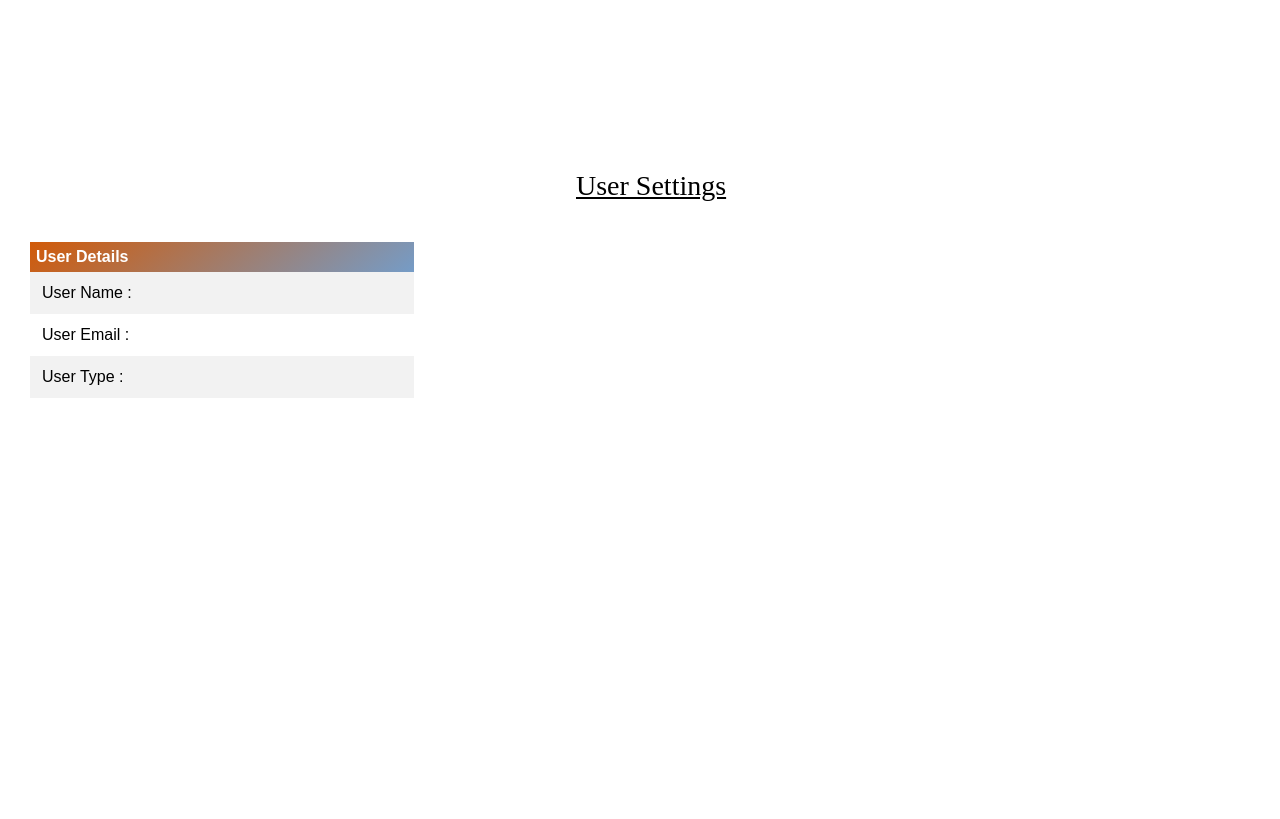
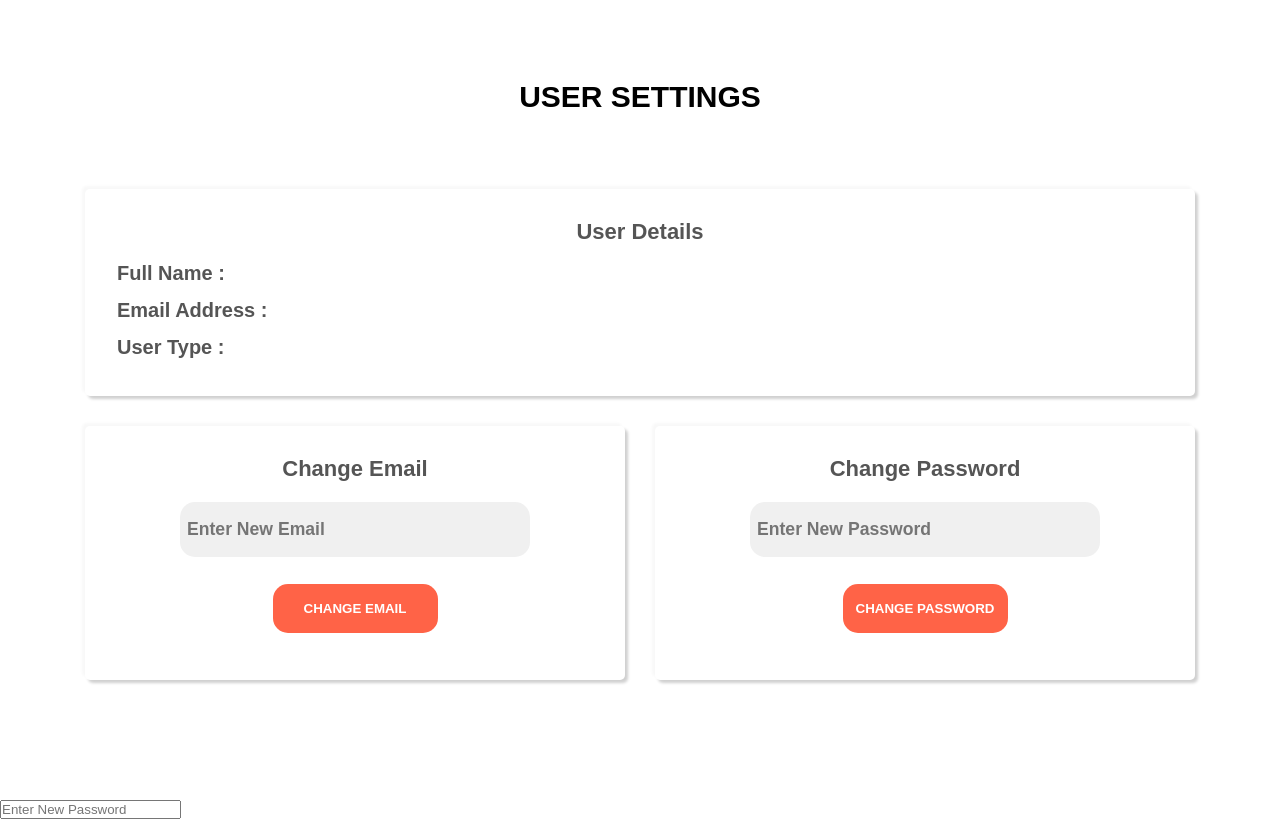
Before and after one commit to AkeelMNM/ConferenceMS-Frontend-Development, a React (Vite) app: page /UserProfile in a window 1280 px wide. Built offline with nearby package versions, Linux system fonts and the light colour scheme; no server answers.

Commit message:
Change user profile UI.

```diff
--- a/components/user/UserProfile.jsx
+++ b/components/user/UserProfile.jsx
@@ -14,15 +14,46 @@ class UserProfile extends Component {
         this.state = {
             newName:'',
             NewEmail:'',
+            newType:'',
             password:'',
             rePassword:'',
-
             User: [],
-
             fullName:'',
             email:'',
             type:''
         }
+    }
+
+    clearInputs(){
+        this.setState({
+            newName:'',
+            NewEmail:'',
+            newType:'',
+            password:'',
+            rePassword:'',
+        })
+    }
+
+    /**
+     * This function is to submit Researcher Payment proposal
+     */
+    changeUserDetails(event){
+        event.preventDefault();
+
+
+        let Account = {
+            fullName:this.state.newName,
+            email:this.state.NewEmail,
+            type:this.state.newType,
+            password:this.state.rePassword
+        }
+
+        const userID = localStorage.getItem('_id');
+        UserServices.updateUser(userID,Account)
+            .then(res =>{
+
+            })
+
     }
 
 
@@ -30,7 +61,7 @@ class UserProfile extends Component {
      * Mounting user details proposal submission of the relevant user to view
      */
     componentDidMount() {
-        UserServices.getUserByID("60d6fce024f60e61180673ad")
+        UserServices.getUserByID(localStorage.getItem('_id'))
             .then(user => {
                 this.setState({
                     fullName: user.fullName,
@@ -47,27 +78,71 @@ class UserProfile extends Component {
 
     render() {
         return <div>
-            <div>
-                <label id={'usTitle'}>User Settings</label>
-                <table id={'tableSt'}>
-                    <thead>
-                        <tr className={'trSt'}>
-                            <th colSpan={2} className={'thSt'}>User Details</th>
-                        </tr>
-                    </thead>
-                    <tbody>
-                        <tr className={'trSt'}>
-                            <td className={'tdSt'}>User Name : {this.state.fullName}</td>
-                        </tr>
-                        <tr className={'trSt'}>
-                            <td className={'tdSt'}>User Email : {this.state.email}</td>
-                        </tr>
-                        <tr className={'trSt'}>
-                            <td className={'tdSt'}>User Type : {this.state.type}</td>
-                        </tr>
-                    </tbody>
-                </table>
+            <div className={"profile-section"}>
+                <div className={"profile-container"}>
+
+                    <div className={"profile-row"}>
+                        <div className={"section-title"}>
+                            <h2>User Settings</h2>
+                        </div>
+                    </div>
+
+                    <div className={"profile-row"}>
+                        <div className={"profile-item"}>
+                            <div className={"profile-item-inner outer-shadow-Profile"}>
+
+                                <h1> User Details </h1>
+
+                                <div>
+                                    <label className={"la"}> Full Name :  <label className={"label"}> {this.state.fullName} </label> </label>
+                                </div>
+                                <div>
+                                    <label className={"la"}> Email Address :  <label className={"label"}> {this.state.email} </label> </label>
+                                </div>
+                                <div>
+                                    <label className={"la"}> User type :  <label className={"label"}> {this.state.type} </label> </label>
+                                </div>
+                            </div>
+                        </div>
+                    </div>
+
+                    <div className={"profile-row"}>
+                        <div className={"profile-change"}>
+                            <div className={"profile-item-inner outer-shadow-Profile"}>
+                                <h1> Change Email </h1>
+                                <form>
+                                    <div className={"input-Field"}>
+                                        <input type={'text'} name={'NewEmail'} id={'NewEmail'}  value={this.state.NewEmail} placeholder={'Enter New Email'}
+                                               onChange={event => this.onChange(event)}/>
+                                    </div>
+                                    <div>
+                                        <input type={'submit'} value={'Change Email'} onClick={event => this.changeUserDetails(event)} />
+                                    </div>
+                                </form>
+                            </div>
+                        </div>
+
+                        <div className={"profile-change"}>
+                            <div className={"profile-item-inner outer-shadow-Profile"}>
+                                <h1> Change Password </h1>
+                                <form>
+                                    <div className={"input-Field"}>
+                                        <input type={'password'} name={'password'} id={'password'} value={this.state.password} placeholder={'Enter New Password'}
+                                               onChange={event => this.onChange(event)}/>
+                                    </div>
+                                    <div>
+                                        <input type={'submit'} value={'Change Password'} onClick={event => this.changeUserDetails(event)} />
+                                    </div>
+                                </form>
+                            </div>
+                        </div>
+                    </div>
+
+                </div>
             </div>
+
+
+
 
             {/*<div className={'form-style-userPro'}>*/}
             {/*    <form>*/}
@@ -93,8 +168,8 @@ class UserProfile extends Component {
             {/*        <div>*/}
             {/*            <br/>*/}
             {/*            <label htmlFor={'password'}>Change Password</label>*/}
-            {/*            <input type={'password'} name={'password'} id={'password'} value={this.state.password} placeholder={'Enter New Password'}*/}
-            {/*                   onChange={event => this.onChange(event)}/>*/}
+                        <input type={'password'} name={'password'} id={'password'} value={this.state.password} placeholder={'Enter New Password'}
+                               onChange={event => this.onChange(event)}/>
             {/*        </div>*/}
             {/*        <div>*/}
             {/*            <input type={'submit'} value={'Change Password'} onClick={event => this.changeUserDetails(event)} />*/}
--- a/services/UserServices.js
+++ b/services/UserServices.js
@@ -7,7 +7,9 @@ const USER_API_BASE_URI = "http://localhost:3000/user";
 
 class UserServices {
 
-
+    /**
+     * this service function is to user login details submission in backend
+     */
     async loginAccount(Account){
         return await fetch(USER_API_BASE_URI+"/login",{
             method: 'POST',
@@ -53,6 +55,24 @@ class UserServices {
         })
     }
 
+    /**
+     *  This service function is to update stored user details proposal submission in backend
+     */
+    async updateUser(id,Account){
+        return await fetch(USER_API_BASE_URI+"/update/"+id,{
+            method:'PUT',
+            headers:{
+                'content-Type':"application/json"
+            },
+            body:JSON.stringify(Account)
+        }).then(response =>{
+            return response;
+        }).catch(reason => {
+            return reason;
+        })
+    }
+
+
 
 
 }
--- a/styles/user/UserProfile.css
+++ b/styles/user/UserProfile.css
@@ -5,103 +5,143 @@
 ************************************************************
 */
 
-.form-style-userPro{
-    max-width: 500px;
-    padding: 10px 20px;
-    background: #f2f2f2;
-    padding: 20px;
-    margin: 15px auto 0 30px;
-    font-family: Georgia, "Times New Roman", Times, serif;
-}
-.form-style-userPro fieldset{
-    border: none;
-}
-.form-style-userPro legend {
-    font-size: 1.4em;
-    margin-bottom: 10px;
-}
-.form-style-userPro label {
-    display: block;
-    margin-bottom: 8px;
-}
-.form-style-userPro input[type="text"],
-.form-style-userPro input[type="password"],
-.form-style-userPro select {
-    font-family: Georgia, "Times New Roman", Times, serif;
-    border: none;
-    border-radius: 4px;
-    font-size: 15px;
-    outline: 0;
-    padding: 10px;
-    width: 100%;
-    box-sizing: border-box;
-    -webkit-box-sizing: border-box;
-    -moz-box-sizing: border-box;
-    background: #fff;/*#e8eeef;*/
-    color:#8a97a0;
-    -webkit-box-shadow: 0 1px 0 rgba(0,0,0,0.03) inset;
-    box-shadow: 0 1px 0 rgba(0,0,0,0.03) inset;
-    margin: 0 0 30px;
-}
-.form-style-userPro input[type="text"]:focus,
-.form-style-userPro input[type="password"]:focus,
-.form-style-userPro select:focus{
-    background: #e8eeef;
+
+.outer-shadow-Profile {
+    box-shadow: 3px 3px 3px #d0d0d0, -3px -3px 3px #f8f8f8;
 }
 
-.form-style-userPro input[type="submit"],
-.form-style-userPro input[type="button"]
-{
-    background-color:tomato;
-    border: none;
-    color: white;
-    padding: 7px ;
+/* --------------------
+User Profile title section
+-------------------- */
+.profile-row .section-title {
+    padding: 0 15px;
+    flex: 0 0 100%;
+    max-width: 100%;
     text-align: center;
-    text-decoration: none;
-    font-size: 13px;
-    transition: 0.3s;
-    cursor:pointer;
-    width:150px;
-    align:center;
+    margin-bottom: 60px;
 }
-.form-style-userPro input[type="submit"]:hover,
-.form-style-userPro input[type="button"]:hover {
-    background: #434343;
+.profile-row .section-title h2 {
+    display: inline-block;
+    font-size: 30px;
+    font-weight: 700;
+    color: #000000;
+    text-transform: uppercase;
+    margin: 0;
 }
 
-#tableSt {
-    border-collapse: collapse;
-    width: 30%;
-    margin-left:30px;
-    margin-top: 40px;
+/* --------------------
+User Profile section
+-------------------- */
+.profile-section {
+    padding: 80px 0 80px;
+    min-height: 100vh;
 }
 
-.tdSt {
-    text-align: left;
-    padding: 12px;
-}
-.thSt{
-    text-align: left;
-    padding: 6px;
-    /*background-color: lightskyblue;*/
-    background-image: linear-gradient(144deg, #d15a08 0%, #759cc7 100%);
-    color: white;
+.profile-container {
+    max-width: 1140px;
+    margin: auto;
 }
 
-.trSt:nth-child(odd){background-color: #f2f2f2}
-
-.t1{
-    border-collapse: collapse;
-    width: 12%;
-    margin-left:670px;
+.profile-row {
+    display: flex;
+    flex-wrap: wrap;
 }
 
-#usTitle{
-    display: inline-block;
-    color: black;
-    margin-top: 170px;
-    font-size: 28px;
-    margin-left: 45%;
-    font-family: 'Times New Roman';
-    text-decoration:underline;
+.profile-section .profile-item {
+    flex: 1 0 50%;
+    max-width: 100%;
+    padding: 15px;
+    display: flex;
+    flex-wrap: wrap;
 }
+
+.profile-section .profile-item-inner {
+    padding: 30px 15px;
+    border-radius: 5px;
+    /*text-align: center;*/
+    width: 100%;
+}
+
+.profile-section .profile-item-inner h1 {
+    font-size: 22px;
+    font-weight: 600;
+    text-align: center;
+    color: #555555;
+    margin: 0 10px 10px;
+    text-transform: capitalize;
+}
+.profile-section .profile-item-inner h3 {
+    font-size: 15px;
+    font-weight: 600;
+    color: #555555;
+    margin: 0 10px 10px;
+    text-transform: capitalize;
+}
+ .profile-section .profile-item-inner .la {
+     font-size: 20px;
+     font-weight: 600;
+     color: #555555;
+     margin: 0 10px 10px;
+     text-transform: capitalize;
+ }
+.profile-section .profile-item-inner .label {
+    font-size: 18px;
+    font-weight: 600;
+    color: #000000;
+    margin: 5px;
+    text-transform: capitalize;
+}
+.profile-section .profile-item-inner div {
+    padding: 7px;
+}
+
+.profile-section .profile-change {
+    flex: 50%;
+    max-width: 50%;
+    padding: 15px;
+    display: flex;
+    flex-wrap: wrap;
+}
+.profile-section input[type="submit"]
+{
+    width: 165px;
+    background-color: tomato;
+    border: none;
+    outline: none;
+    height: 49px;
+    border-radius: 15px;
+    color: white;
+    text-transform: uppercase;
+    font-weight: 600;
+    margin: 10px 0;
+    cursor: pointer;
+    transition: 0.5s;
+}
+.profile-section input[type="submit"]:hover{
+    background-color: #e96302;
+}
+
+.input-Field {
+    max-width: 380px;
+    width: 100%;
+    background-color: #f0f0f0;
+    margin: 10px 0;
+    height: 55px;
+    border-radius: 15px;
+    display: grid;
+    grid-template-columns: 100%;
+    padding: 0 0.4rem;
+    position: relative;
+}
+
+.input-Field  input {
+    /*font-family: Georgia, "Times New Roman", Times, serif;*/
+    background: none;
+    max-width: 380px;
+    outline: none;
+    border: none;
+    line-height: 1;
+    font-weight: 600;
+    font-size: 1.1rem;
+    color: #333;
+}
```
Also changed, not shown: components/user/UpdateUserProfile.jsx (deleted, +0 -22 lines).
